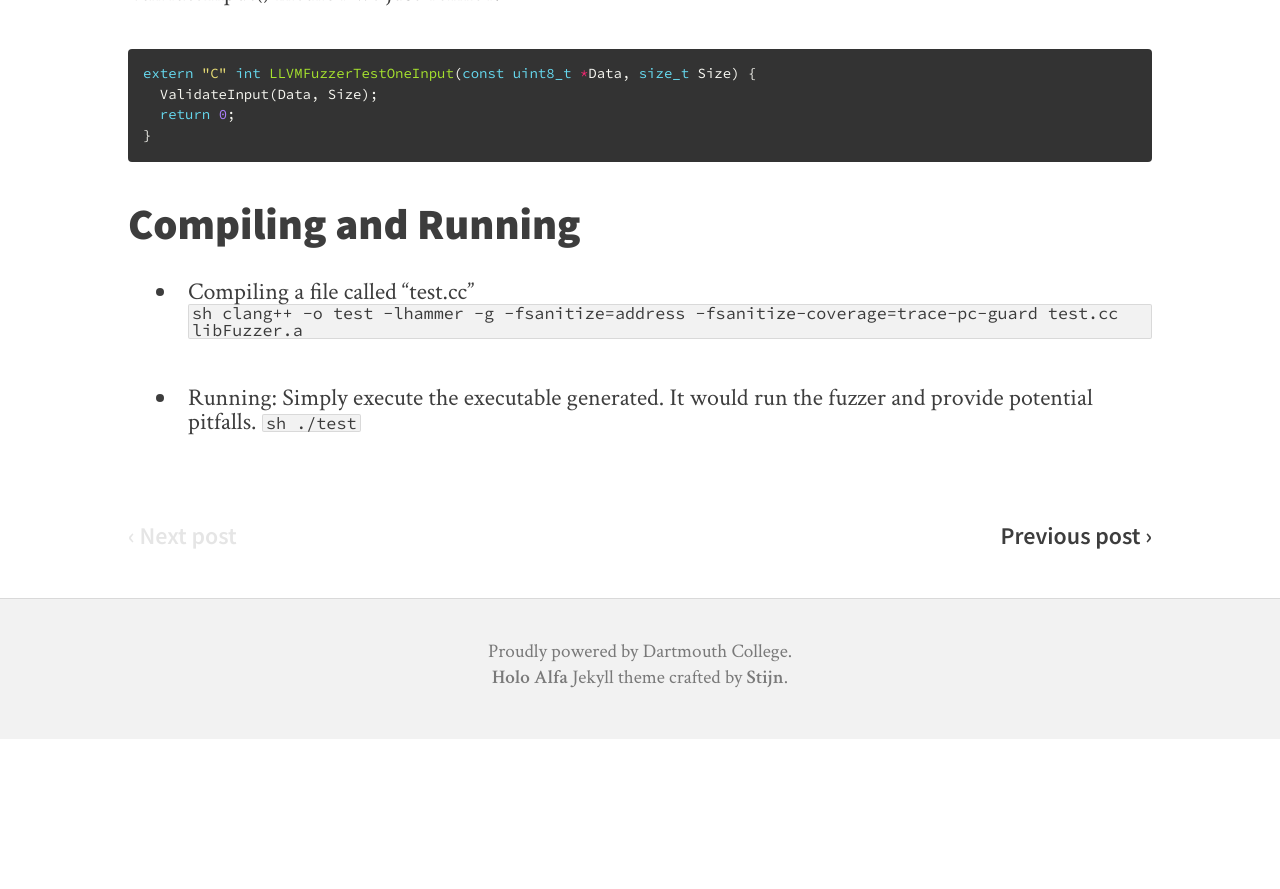
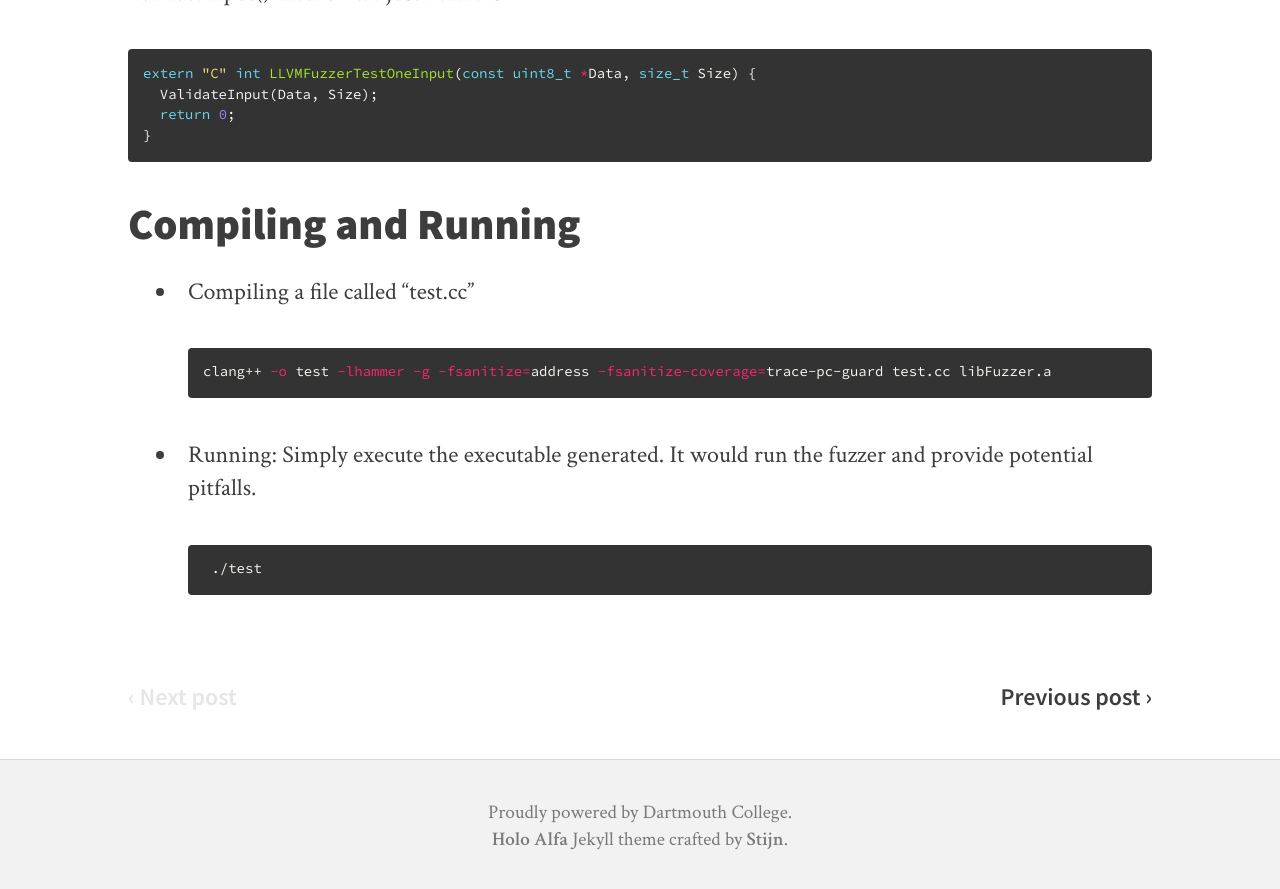
Before and after one commit to prashantbarca/prashantbarca.github.io, a Jekyll site: the page built from _posts/2017-04-20-libfuzzer.md, in a window 1280 px wide and 900 px high, scrolled down 3227 px. Shown: the top 889 px of the window. Built offline with Jekyll 4.4.1, drawn with Linux system fonts in a browser that asks for light colours; nearby versions of some CDN libraries; before the commit the page ends 3966 px from its top, so only the background shows below that; some of the changed text lies outside the part shown.

Commit message:
Fix some syntax

````diff
--- a/_posts/2017-04-20-libfuzzer.md
+++ b/_posts/2017-04-20-libfuzzer.md
@@ -106,7 +106,11 @@ extern "C" int LLVMFuzzerTestOneInput(const uint8_t *Data, size_t Size) {
 # Compiling and Running
 
 - Compiling a file called "test.cc"
-```sh clang++ -o test -lhammer -g -fsanitize=address -fsanitize-coverage=trace-pc-guard test.cc libFuzzer.a```
+```shell
+clang++ -o test -lhammer -g -fsanitize=address -fsanitize-coverage=trace-pc-guard test.cc libFuzzer.a
+```
 
 - Running: Simply execute the executable generated. It would run the fuzzer and provide potential pitfalls.
-```sh ./test```
+```shell
+ ./test
+```
````
